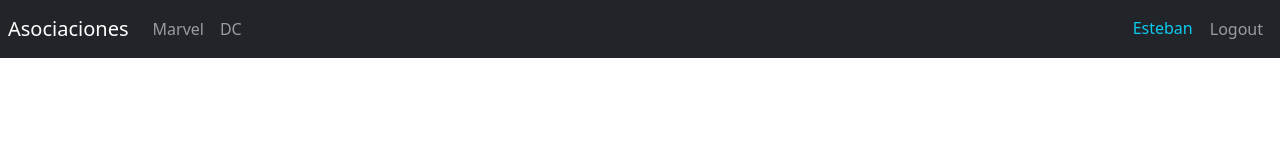
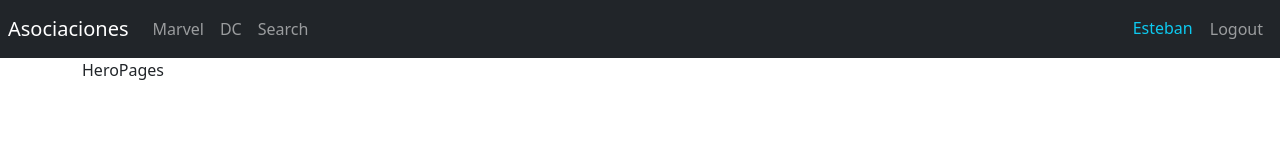
Before and after one commit to jesteban96/herores-spa, a React (Vite) app: page /hero in a window 1280 px wide. Shown: the top 160 px of the page. Built offline with nearby package versions, Linux system fonts and the light colour scheme.

Commit message:
Routes configuration completion

```diff
--- a/src/heroes/index.js
+++ b/src/heroes/index.js
@@ -1 +1,2 @@
-export * from './pages'
+export * from './pages';
+export * from './routes/HeroesRoutes';
--- /dev/null
+++ b/src/heroes/pages/HeroPages.jsx
@@ -0,0 +1,5 @@
+export const HeroPages = () => {
+  return (
+    <div>HeroPages</div>
+  )
+}
--- /dev/null
+++ b/src/heroes/pages/SearchPage.jsx
@@ -0,0 +1,5 @@
+export const SearchPage = () => {
+  return (
+    <div>SearchPage</div>
+  )
+}
--- a/src/heroes/pages/index.js
+++ b/src/heroes/pages/index.js
@@ -1,2 +1,4 @@
 export * from './MarvelPages';
 export * from './DcPages';
+export * from './SearchPage';
+export * from './HeroPages';
--- /dev/null
+++ b/src/heroes/routes/HeroesRoutes.jsx
@@ -0,0 +1,25 @@
+import { Navigate, Route, Routes } from "react-router-dom"
+import { Navbar } from "../../ui/components/Navbar"
+import { MarvelPages,DcPages, SearchPage, HeroPages } from "../pages"
+
+export const HeroesRoutes = () => {
+    return (
+        <>
+            <Navbar/>
+
+            <div className="container">
+                <Routes>
+
+                    <Route path="marvel" element={< MarvelPages/>} />
+                    <Route path="dc" element={< DcPages/>} />
+
+                    <Route path="search" element={< SearchPage/>} />
+                    <Route path="hero" element={< HeroPages/>} />
+
+
+                    <Route path="/" element={< Navigate to={"/marvel"} />} />
+                </Routes>
+            </div>
+        </>
+    )
+}
--- a/src/router/AppRouter.jsx
+++ b/src/router/AppRouter.jsx
@@ -1,21 +1,13 @@
-import { Navigate, Route, Routes } from "react-router-dom";
+import { Route, Routes } from "react-router-dom";
 import { LoginPage } from "../auth";
-import { DcPages, MarvelPages } from "../heroes";
-import { Navbar } from "../ui";
+import { HeroesRoutes,  } from "../heroes";
 
 export const AppRouter = () => {
   return (
     <>
-
-      <Navbar/>
-
       <Routes>
-          <Route path="marvel" element={< MarvelPages/>} />
-          <Route path="dc" element={< DcPages/>} />
           <Route path="login" element={< LoginPage/>} />
-
-
-          <Route path="/" element={< Navigate to={"/marvel"} />} />
+          <Route path="/*" element={< HeroesRoutes/>} />
       </Routes>
     </>
   )
--- a/src/ui/components/Navbar.jsx
+++ b/src/ui/components/Navbar.jsx
@@ -28,6 +28,13 @@
                     >
                         DC
                     </NavLink>
+
+                    <NavLink
+                        className={ ({isActive}) => `nav-item nav-link ${isActive ? 'active':''}`}
+                        to="/search"
+                    >
+                        Search
+                    </NavLink>
                 </div>
             </div>
 
```
